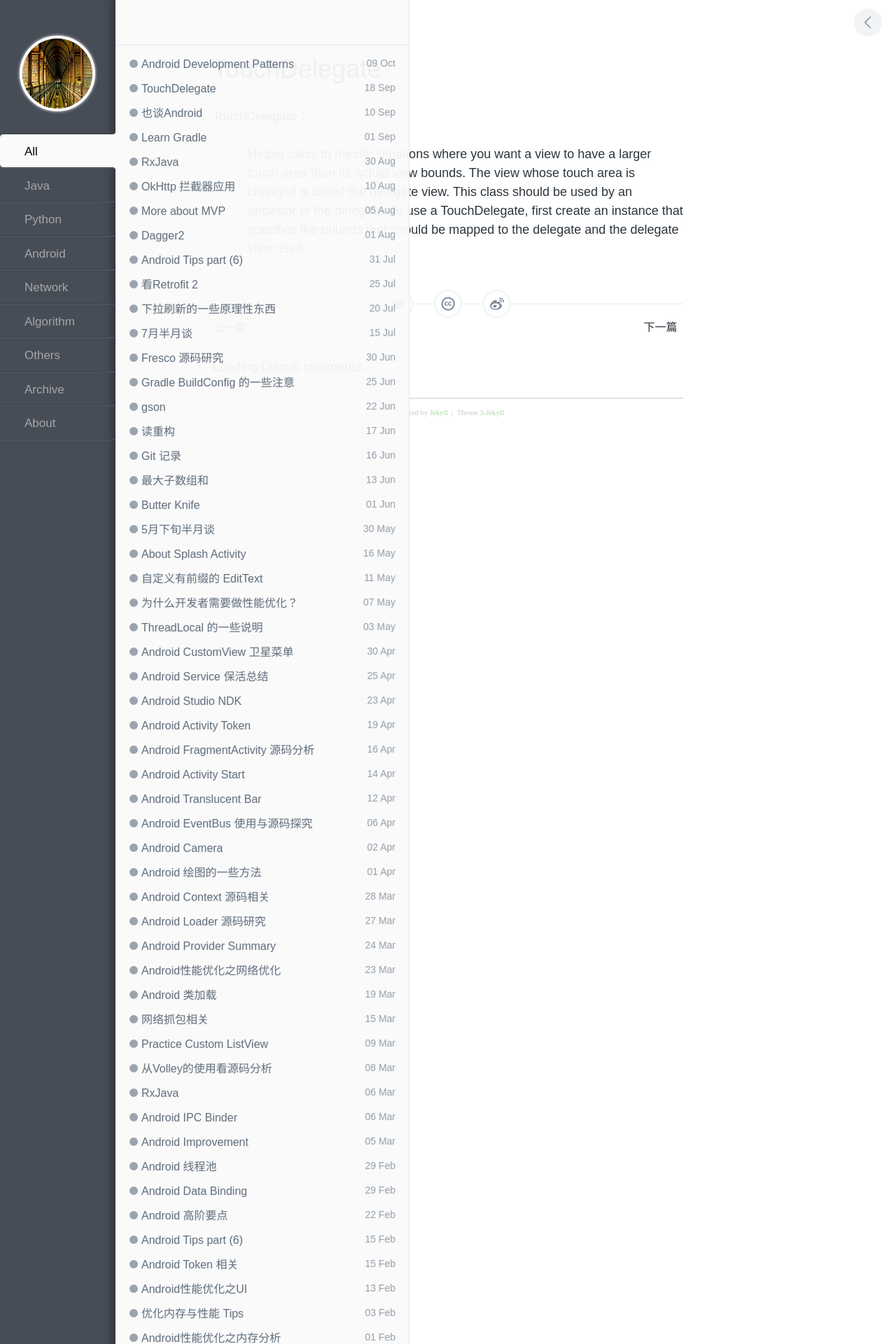
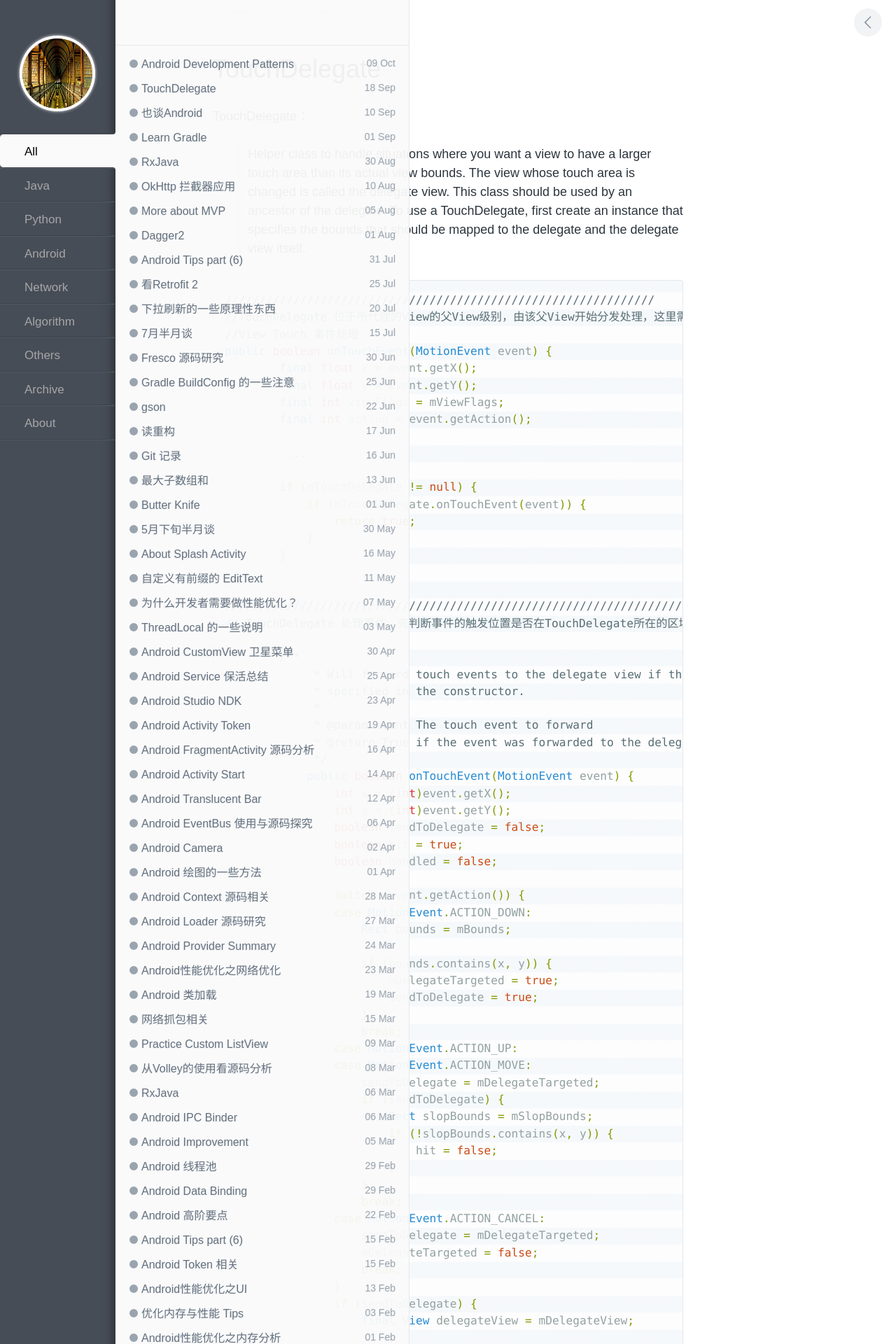
Before and after one commit to enlipan/enlipan.github.io, a Jekyll site: the page built from _posts/2016-09-18-touch-delegate-android.md, in a window 1280 px wide. Shown: the top 1920 px of the page at 70% size. Built offline with Jekyll 4.4.1, drawn with Linux system fonts in a browser that asks for light colours; nearby versions of some CDN libraries; comment, search, counter and statistics services are not loaded; some of the changed text lies outside the part shown.

Commit message:
post android touchdelegate

```diff
--- a/_posts/2016-09-18-touch-delegate-android.md
+++ b/_posts/2016-09-18-touch-delegate-android.md
@@ -8,3 +8,138 @@ keywords: [improvement]
 TouchDelegate：
 
 > Helper class to handle situations where you want a view to have a larger touch area than its actual view bounds. The view whose touch area is changed is called the delegate view. This class should be used by an ancestor of the delegate. To use a TouchDelegate, first create an instance that specifies the bounds that should be mapped to the delegate and the delegate view itself.
+
+
+{% highlight java %}
+
+///////////////////////////////////////////////////////////////
+//TouchDelegate 位于所代理的View的父View级别，由该父View开始分发处理，这里需要注意
+//View Touch 事件处理
+public boolean onTouchEvent(MotionEvent event) {
+        final float x = event.getX();
+        final float y = event.getY();
+        final int viewFlags = mViewFlags;
+        final int action = event.getAction();
+
+        ......
+
+        if (mTouchDelegate != null) {
+            if (mTouchDelegate.onTouchEvent(event)) {
+                return true;
+            }
+        }
+
+
+////////////////////////////////////////////////////////////////////
+// TouchDelegate 处理事件，先判断事件的触发位置是否在TouchDelegate所在的区域内，若在，则奖事件交由所代理的View处理该事件
+
+        /**
+             * Will forward touch events to the delegate view if the event is within the bounds
+             * specified in the constructor.
+             *
+             * @param event The touch event to forward
+             * @return True if the event was forwarded to the delegate, false otherwise.
+             */
+            public boolean onTouchEvent(MotionEvent event) {
+                int x = (int)event.getX();
+                int y = (int)event.getY();
+                boolean sendToDelegate = false;
+                boolean hit = true;
+                boolean handled = false;
+
+                switch (event.getAction()) {
+                case MotionEvent.ACTION_DOWN:
+                    Rect bounds = mBounds;
+
+                    if (bounds.contains(x, y)) {
+                        mDelegateTargeted = true;
+                        sendToDelegate = true;
+                    }
+                    break;
+                case MotionEvent.ACTION_UP:
+                case MotionEvent.ACTION_MOVE:
+                    sendToDelegate = mDelegateTargeted;
+                    if (sendToDelegate) {
+                        Rect slopBounds = mSlopBounds;
+                        if (!slopBounds.contains(x, y)) {
+                            hit = false;
+                        }
+                    }
+                    break;
+                case MotionEvent.ACTION_CANCEL:
+                    sendToDelegate = mDelegateTargeted;
+                    mDelegateTargeted = false;
+                    break;
+                }
+                if (sendToDelegate) {
+                    final View delegateView = mDelegateView;
+
+                    if (hit) {
+                        // Offset event coordinates to be inside the target view
+                        event.setLocation(delegateView.getWidth() / 2, delegateView.getHeight() / 2);
+                    } else {
+                        // Offset event coordinates to be outside the target view (in case it does
+                        // something like tracking pressed state)
+                        int slop = mSlop;
+                        event.setLocation(-(slop * 2), -(slop * 2));
+                    }
+                    handled = delegateView.dispatchTouchEvent(event);
+                }
+                return handled;
+            }
+
+{% endhighlight %}
+
+TouchDelegate 常用于 ListView某个Item中的子View的Touch事件的触发，比如某个Item右侧的红心关心Item的点击，为了视觉效果Item可能设置得不够大，但是这时候依旧要考虑用户体验，便于用户点击，此时 TouchDelegate 就非常有用；
+
+总而言之其原理是：
+当父容器获得一个 event 的时候，会优先判断这个touchevent 是否落在TouchDelegate所负责响应的区域内，如果在此区域内，TouchDelegate会把touchevent传递给被代理的 View处理 。这样被代理的 View 的触摸区域就会大于它的显示区域。
+
+eg:
+
+{% highlight java %}
+
+@Override
+   protected void onCreate(Bundle savedInstanceState) {
+       super.onCreate(savedInstanceState);
+       setContentView(R.layout.activity_main);
+       tvHello = (TextView) findViewById(R.id.tv_hello);
+       tvHello.setOnClickListener(new View.OnClickListener() {
+           @Override
+           public void onClick(View view) {
+               Toast.makeText(MainActivity.this, "Click", Toast.LENGTH_SHORT).show();
+           }
+       });
+       tvHello.post(new Runnable() {
+           @Override
+           public void run() {
+               Rect rect = new Rect();
+               tvHello.getHitRect(rect);
+               rect.right += 400;
+               rect.bottom += 400;
+               setViewTouchDelegate(tvHello,rect);
+           }
+       });
+   }
+
+   private void setViewTouchDelegate(View vDelegate, Rect delegateBounds) {
+       if (vDelegate == null) return;
+
+       View parent = (View) vDelegate.getParent();
+
+       if (parent == null) return;
+
+       if (delegateBounds != null) {
+           parent.setTouchDelegate(new TouchDelegate(delegateBounds, vDelegate));
+       } else {
+           parent.setTouchDelegate(null);
+       }
+   }
+
+{% endhighlight %}
+
+
+
+---
+
+[Android – Using TouchDelegates](http://blog.vogella.com/2012/04/15/android-using-touchdelegates/)
```
Also changed, not shown: _posts/2016-10-09-android-development-patterns.md (+5 -3 lines).
